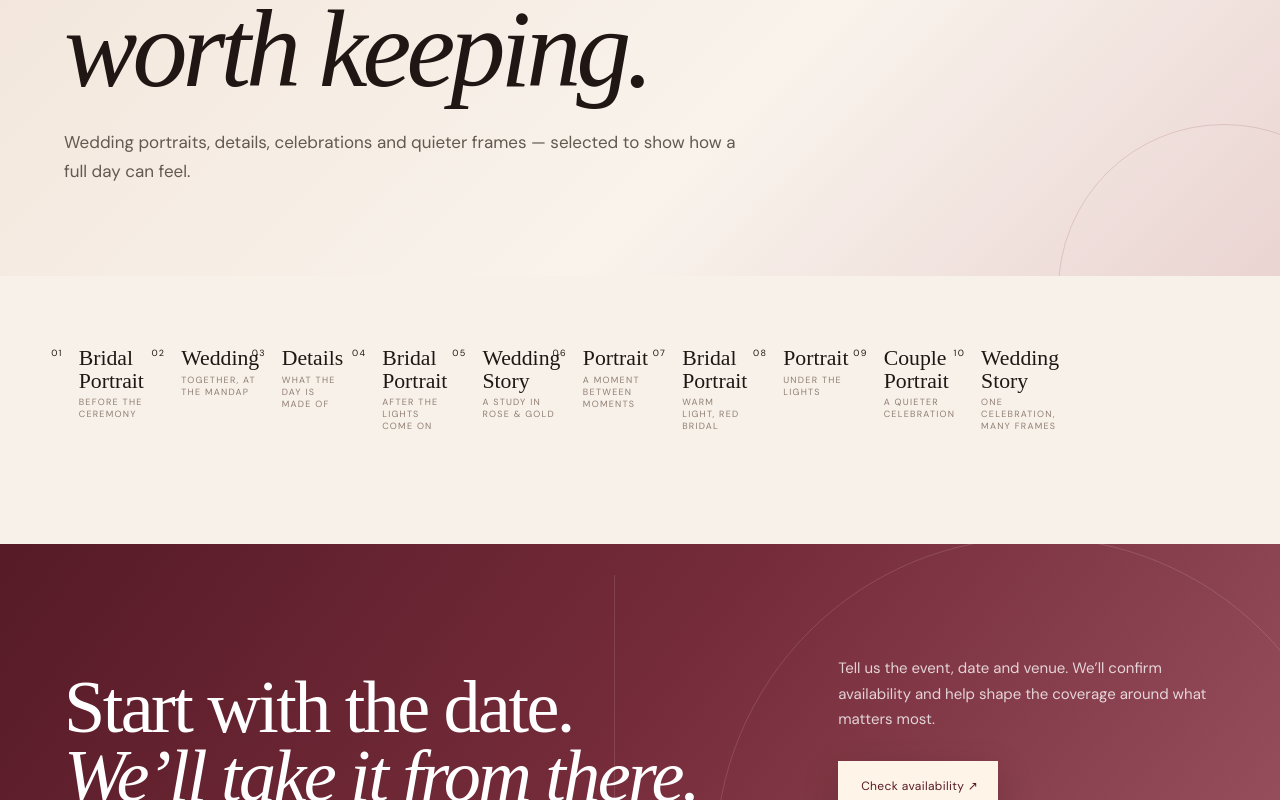
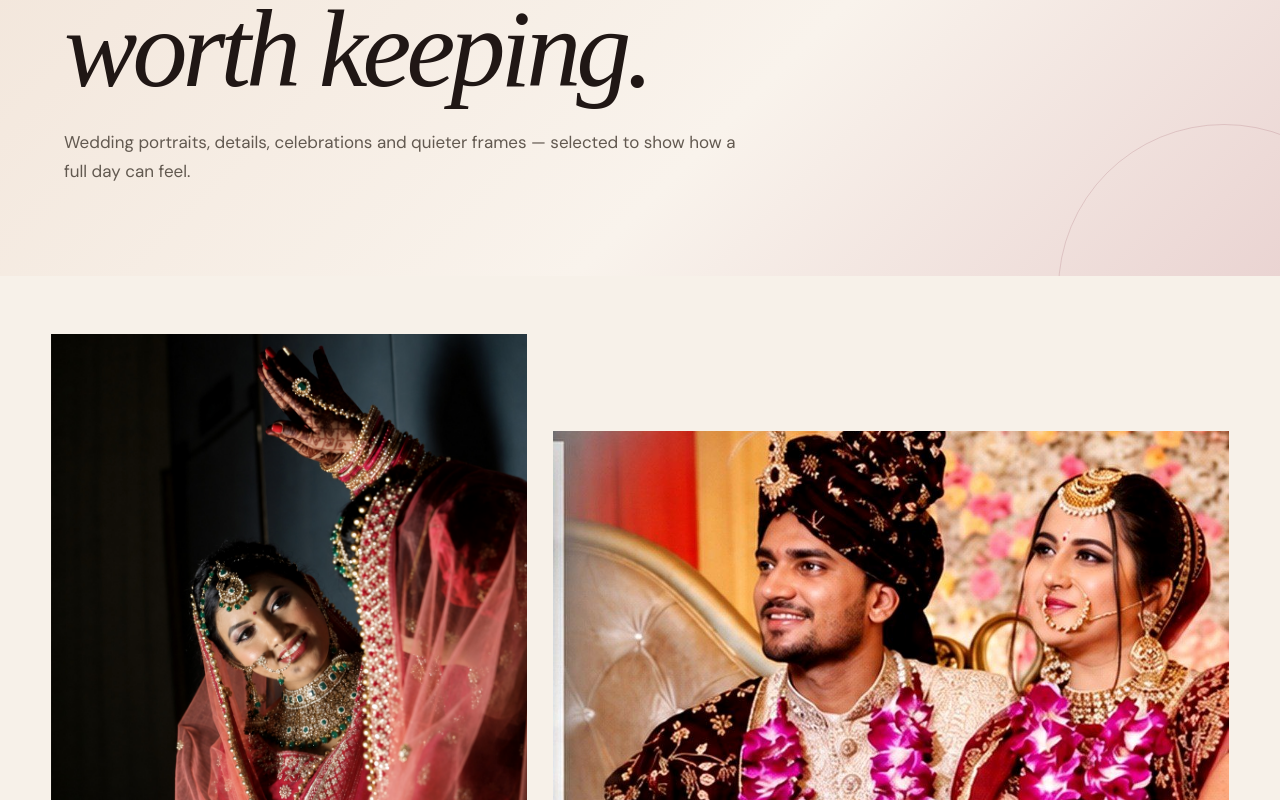
Before and after one commit to copywrk0-lgtm/Ansh-Digital-Studio, a Next.js app: page /portfolio in a window 1280 px wide. Shown: the part 300-1100 px from the top of the page. Built offline with nearby package versions, Linux system fonts and the light colour scheme; a web font is replaced by a local one.

Commit message:
Fix portfolio crops and editorial grid

```diff
--- a/components/sections/GalleryGrid.tsx
+++ b/components/sections/GalleryGrid.tsx
@@ -1,3 +1,26 @@
 import Image from 'next/image';
 import {portfolio} from '@/data/portfolio';
-export function GalleryGrid(){return <section className='galleryGrid section'>{portfolio.map((p,i)=><figure className={`galleryItem ${p.orientation}`} key={p.n}><div><Image src={p.image} alt={`${p.type}: ${p.title}`} fill className='cover' sizes='(max-width:800px) 100vw, 50vw'/></div><figcaption><span>{String(i+1).padStart(2,'0')}</span><div><strong>{p.type}</strong><small>{p.title}</small></div></figcaption></figure>)}</section>}
+
+const galleryLayout = [
+  'galleryLead',
+  'galleryCouple',
+  'galleryDetail',
+  'galleryPortrait',
+  'galleryPortrait',
+  'galleryPortrait',
+  'galleryPortrait',
+  'galleryStory',
+];
+
+export function GalleryGrid(){
+  const selected=[portfolio[0],portfolio[1],portfolio[2],portfolio[3],portfolio[4],portfolio[5],portfolio[6],portfolio[7]];
+  return <section className='galleryGrid section' aria-label='Selected wedding photography'>
+    {selected.map((p,i)=><figure className={`galleryItem ${galleryLayout[i]}`} key={p.n}>
+      <div className='galleryMedia'><Image src={p.image} alt={`${p.type}: ${p.title}`} fill className='cover' quality={90} sizes='(max-width:800px) 100vw, 50vw'/></div>
+      <figcaption>
+        <span className='galleryNumber'>{String(i+1).padStart(2,'0')}</span>
+        <div><strong>{p.title}</strong><small>{p.type}</small></div>
+      </figcaption>
+    </figure>)}
+  </section>;
+}
```
